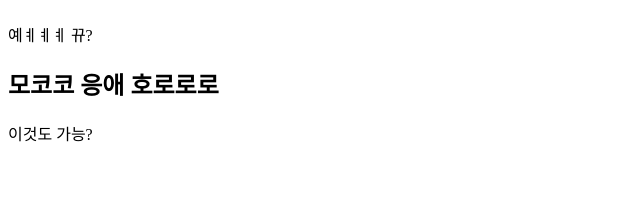
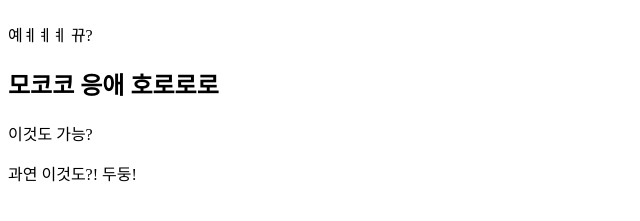
Before and after one commit to 95rudgnl/first-project, a plain HTML site: page index.html in a window 1280 px wide. Shown: the part 67-288 px from the top of the page, without its empty margins (0-640 px from the left). Drawn offline with Linux system fonts and the light colour scheme.

Commit message:
second commit

```diff
--- a/index.html
+++ b/index.html
@@ -11,5 +11,8 @@
     <p>예ㅖㅖㅖ 뀨?</p>
     <h2>모코코 응애 호로로로</h2>
     <p> 이것도 가능?</p>
+    <hi>
+        과연 이것도?! 두둥!
+    </hi>
   </body>
 </html>
```
